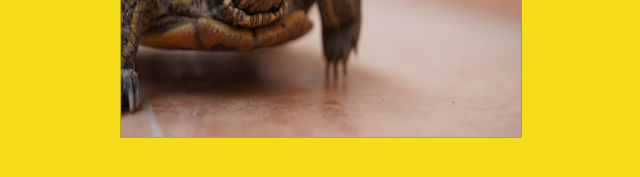
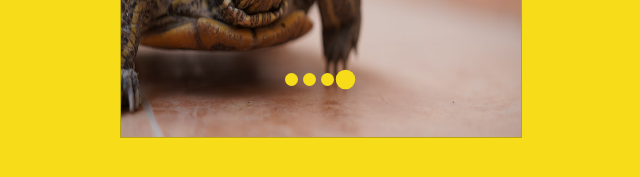
Before and after one commit to FriedrichtenHagen/image-slider, a plain HTML site: page index.html in a window 1280 px wide. Both pictures are taken after a click on the picture 458 px from the left and 408 px from the top of the page. Shown: the part 463-640 px from the top of the page, 319-959 px from the left. Drawn offline with Linux system fonts and the light colour scheme.

Commit message:
add javascript for progress circles

```diff
--- a/index.html
+++ b/index.html
@@ -21,6 +21,8 @@
                         <img src="icons/left-arrow.png" class="moveLeft" alt="">
                         <img src="icons/right-arrow.png" class="moveRight" alt="">
                     </div>
+                    <div class="progressCircles">
+                    </div>
                 </div>
             </div>
         </div>
--- a/script.js
+++ b/script.js
@@ -1,14 +1,8 @@
-const slide1 = document.querySelector("#slide1")
-const slide2 = document.querySelector("#slide2")
-const slide3 = document.querySelector("#slide3")
-const slide4 = document.querySelector("#slide4")
-
 const slides = document.querySelectorAll(".slide")
-
-// https://alvarotrigo.com/blog/javascript-slider-how-to-make-one/
-
 let slideIndex = 0;
 slides[slideIndex].classList.add("active")
+createCircles()
+updateActiveCircle()
 
 function pushSlides(num){
     slides[slideIndex].classList.remove("active")
@@ -34,12 +28,39 @@ function pushSlides(num){
     }
 }
 
+// event listeners for arrows
 const moveLeft = document.querySelector(".moveLeft")
+moveLeft.addEventListener("click", () => {
+    removeActiveCircle()
+    pushSlides(-1)
+    updateActiveCircle()
+})
 const moveRight = document.querySelector(".moveRight")
+moveRight.addEventListener("click", () => {
+    removeActiveCircle()
+    pushSlides(1)
+    updateActiveCircle()
+})
 
-moveLeft.addEventListener("click", () => {
-    pushSlides(-1)
-})
-moveRight.addEventListener("click", () => {
-    pushSlides(1)
-})
+
+function createCircles(){
+    const progressCircles = document.querySelector(".progressCircles")
+    let numberOfImages = slides.length
+    for(let i=0; i<numberOfImages; i++){
+        const newCircle = document.createElement("div")
+        newCircle.classList.add("circle")
+        progressCircles.append(newCircle)
+    }
+}
+
+
+function updateActiveCircle(){
+    const circles = document.querySelectorAll(".circle")
+    // add active status to new circle
+    circles[slideIndex].classList.add("activeCircle")
+}
+function removeActiveCircle(){
+    const circles = document.querySelectorAll(".circle")
+    // remove active status from previous cirlce
+    circles[slideIndex].classList.remove("activeCircle")
+}
--- a/style.css
+++ b/style.css
@@ -43,3 +43,20 @@ body{
 .moveLeft:hover, .moveRight:hover{
     background-color: rgba(0,0,0,0.2);
 }
+.progressCircles{
+    display: flex;
+    justify-content: center;
+    position: relative;
+    bottom: 100px;
+}
+.circle{
+    margin-right: 5px;
+    height: 13px;
+    width: 13px;
+    border-radius: 7px;
+    background-color:#f6dc19;
+    transition: all 0.5s ease-out;
+}
+.activeCircle{
+    transform: scale(1.5);
+}
```
